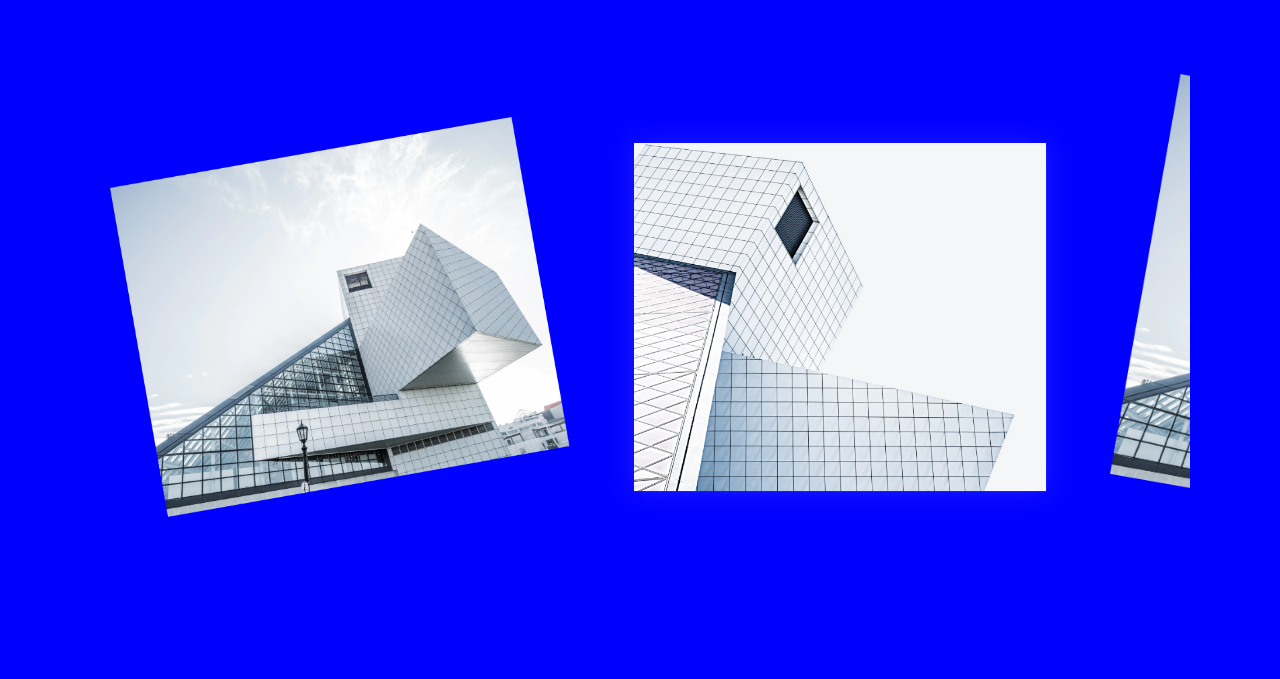
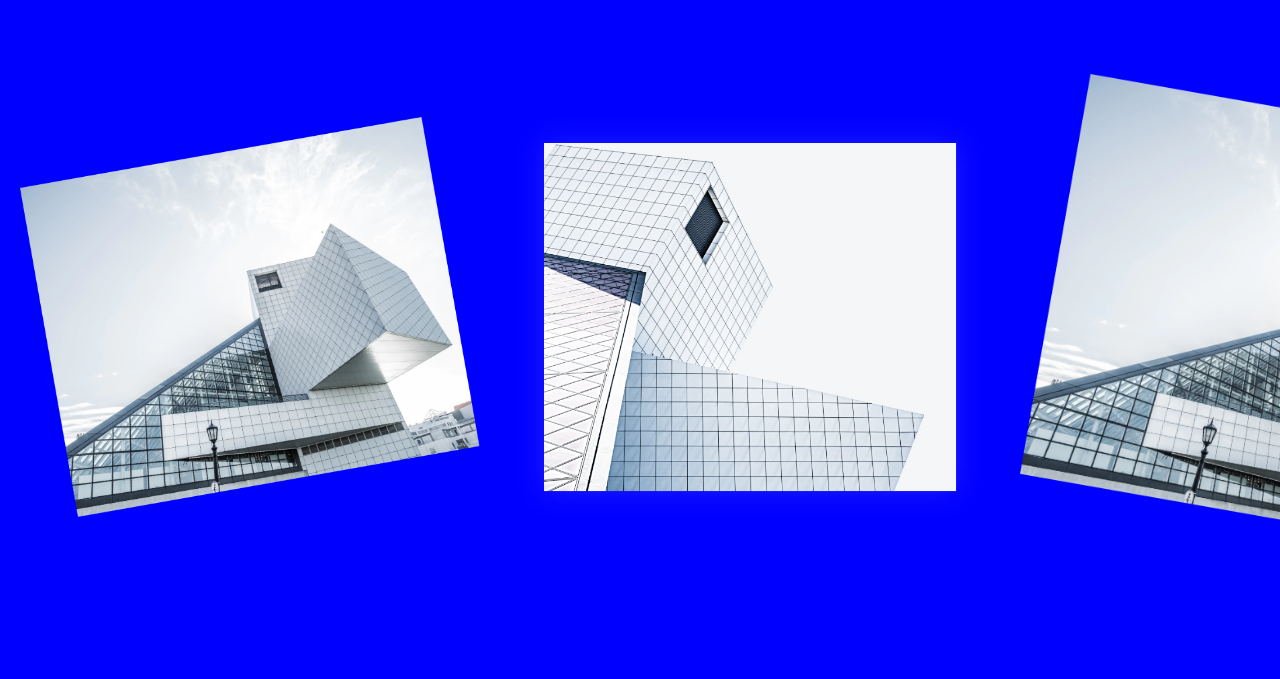
Before and after one commit to khimsha04/HomeWork8, a plain HTML site: page index.html in a window 1280 px wide. Shown: the part 121-800 px from the top of the page. Drawn offline with Linux system fonts and the light colour scheme.

Commit message:
Update style.css

```diff
--- a/css/style.css
+++ b/css/style.css
@@ -7,7 +7,7 @@ body{
     background-color: blue;
 }
 .container {
-	max-width: 1100px;
+	max-width: 1500px;
 	width: 100%;
 	margin: 0 auto;
 
@@ -49,6 +49,7 @@ header{
 }
 .navbar-li {
 	margin-left: 40px;
+    /* padding: 10px; */
 }
 .navbar-li a{
     color: white;
@@ -68,7 +69,7 @@ header{
 
 }
 .container-section{
-
+    max-width: 1920px;
     width: 100%;
     margin: 0 auto;
     overflow: hidden;
```
